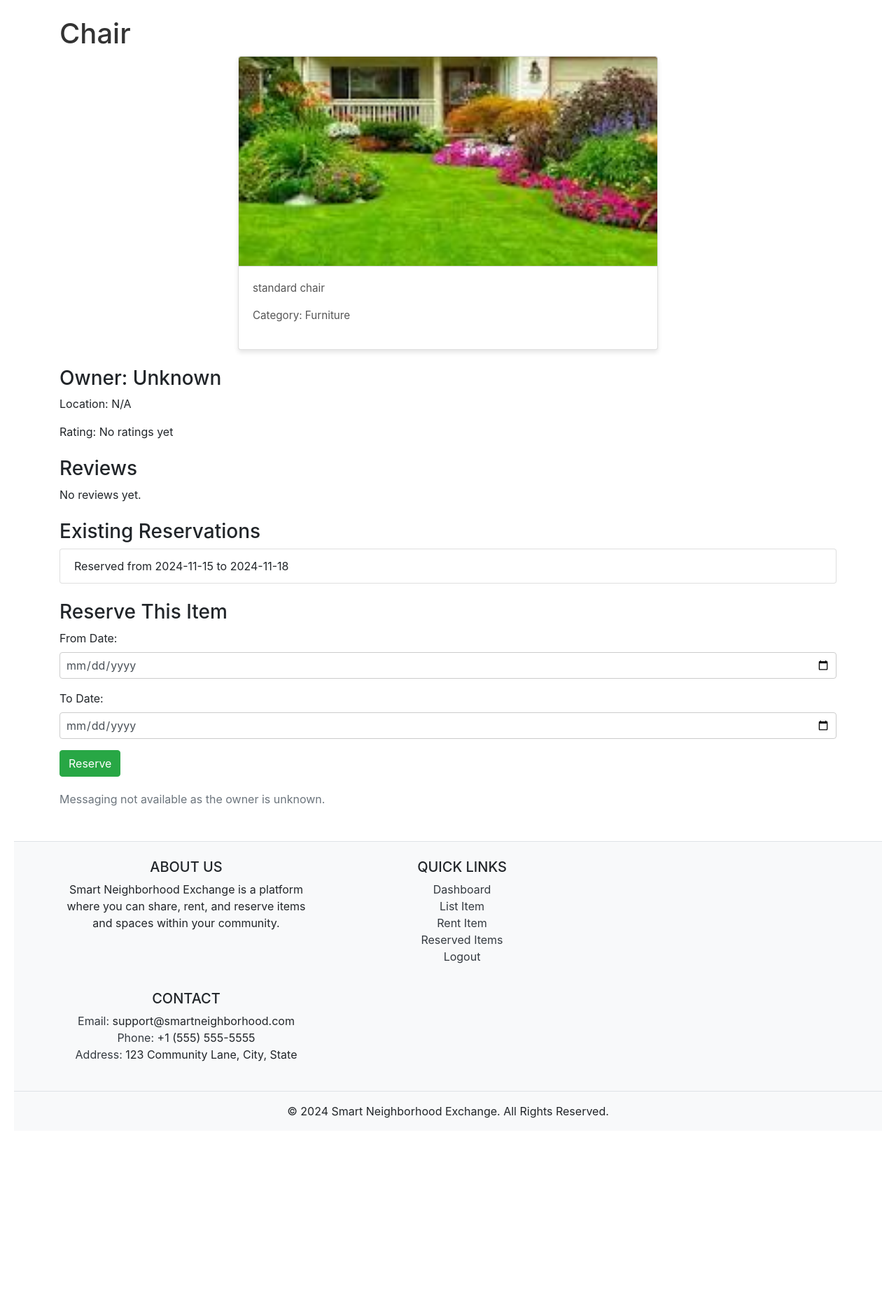
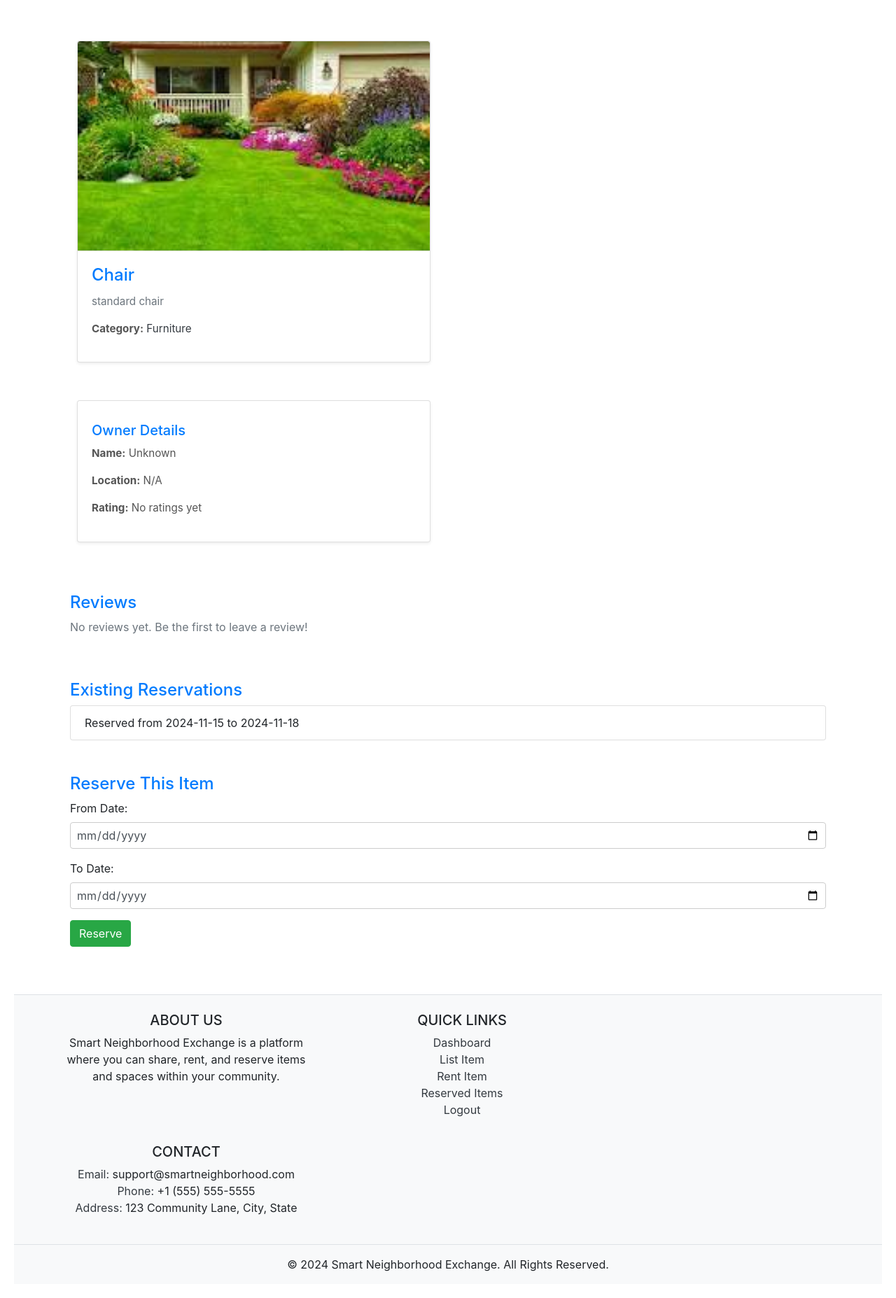
Before and after one commit to ynallamo/Team21, a Flask app: page /item/1 in a window 1280 px wide. Shown: the part 76-1931 px from the top of the page at 70% size. Before the commit the page ends 1674 px from the top, so only its background shows below. Run offline with Flask 3, Linux system fonts and the light colour scheme; data comes from the database, SQL or seed files in the repository; data that the repository does not hold is empty; some libraries are stand-ins or nearby versions.

Commit message:
2rd push aaditya

```diff
--- a/app.py
+++ b/app.py
@@ -238,9 +238,9 @@ def item_details(item_id):
     if not owner:
         owner = {"name": "Unknown", "location": "Unknown", "user_id": None}
 
-    # Fetch reviews
-    reviews = conn.execute("SELECT * FROM Reviews WHERE user_id = ?", (owner['user_id'],)).fetchall()
-    average_rating = conn.execute("SELECT AVG(rating) FROM Reviews WHERE user_id = ?", (owner['user_id'],)).fetchone()[0]
+    # Fetch reviews associated with the owner
+    reviews = conn.execute("SELECT * FROM Reviews WHERE owner_id = ?", (owner['user_id'],)).fetchall()
+    average_rating = conn.execute("SELECT AVG(rating) FROM Reviews WHERE owner_id = ?", (owner['user_id'],)).fetchone()[0]
 
     # Fetch reservations for this item
     reservations = conn.execute("SELECT * FROM Reservations WHERE item_id = ?", (item_id,)).fetchall()
@@ -258,6 +258,7 @@ def item_details(item_id):
         reservations=reservations,
         user_reserved=user_reserved
     )
+
 
 
 # Route to send a message to the owner
@@ -502,6 +503,40 @@ def chat(user_id):
 
     return render_template('messages.html', conversations=conversations, recipient=recipient, messages=messages)
 
+#   Reviews
+@app.route('/submit_review/<int:owner_id>', methods=['POST'])
+def submit_review(owner_id):
+    if 'user_id' not in session:
+        flash("Please log in to submit a review.", "error")
+        return redirect(url_for('login'))
+
+    # Get the form data
+    rating = request.form.get('rating')
+    review_comment = request.form.get('review_comment')
+    user_id = session['user_id']
+    timestamp = datetime.datetime.now().strftime('%Y-%m-%d %H:%M:%S')
+
+    if not rating or not review_comment:
+        flash("Please provide both a rating and a review comment.", "error")
+        return redirect(request.referrer)
+
+    conn = get_db_connection()
+    try:
+        # Save the review in the Reviews table
+        conn.execute('''
+            INSERT INTO Reviews (user_id, owner_id, rating, comment, timestamp)
+            VALUES (?, ?, ?, ?, ?)
+        ''', (user_id, owner_id, rating, review_comment, timestamp))
+        conn.commit()
+        flash("Your review has been submitted successfully!", "success")
+    except Exception as e:
+        flash(f"An error occurred while submitting your review: {str(e)}", "error")
+    finally:
+        conn.close()
+
+    return redirect(request.referrer)  # Redirect back to the item details page
+
+
 
 if __name__ == '__main__':
     app.run(debug=True)
--- a/templates/item_details.html
+++ b/templates/item_details.html
@@ -3,69 +3,106 @@
 {% block title %}{{ item.title }} Details{% endblock %}
 
 {% block content %}
-<h1>{{ item.title }}</h1>
-
+<div class="container mt-5">
+    <div class="row">
         <!-- Item Details Section -->
-<div class="card" style="max-width: 600px; margin: auto;">
+        <div class="col-md-6">
+            <div class="card shadow-sm mb-4">
                 <img src="{{ url_for('static', filename=item['images']) }}" class="card-img-top" alt="Item image" style="width: 100%; height: auto; max-height: 300px; object-fit: cover;">
                 <div class="card-body">
-        <p>{{ item.description }}</p>
+                    <h4 class="card-title text-primary">{{ item.title }}</h4>
+                    <p class="card-text text-muted">{{ item.description }}</p>
                     {% if item_type == 'resource' %}
-            <p>Category: {{ item['category'] }}</p>
+                        <p><strong>Category:</strong> <span class="text-dark">{{ item['category'] }}</span></p>
                     {% elif item_type == 'community' %}
-            <p>Location: {{ item['location'] }}</p>
+                        <p><strong>Location:</strong> <span class="text-dark">{{ item['location'] }}</span></p>
+                    {% endif %}
+                </div>
+            </div>
+        </div>
+
+        <!-- Owner and Review Section -->
+        <div class="col-md-6">
+            <div class="card shadow-sm mb-4">
+                <div class="card-body">
+                    <h5 class="text-primary">Owner Details</h5>
+                    <p><strong>Name:</strong> {{ owner['name'] if owner['user_id'] else "Unknown" }}</p>
+                    <p><strong>Location:</strong> {{ owner['location'] if owner['user_id'] else "N/A" }}</p>
+                    <p><strong>Rating:</strong> {{ average_rating if average_rating else 'No ratings yet' }}</p>
+
+                    {% if owner['user_id'] %}
+                    <div class="mt-4">
+                        <h6 class="text-primary">Leave a Review for {{ owner['name'] }}</h6>
+                        <form method="POST" action="{{ url_for('submit_review', owner_id=owner['user_id']) }}">
+                            <div class="form-group">
+                                <label for="rating">Rating (1-5):</label>
+                                <select class="form-control" id="rating" name="rating" required>
+                                    <option value="">-- Select --</option>
+                                    <option value="1">1 - Poor</option>
+                                    <option value="2">2 - Fair</option>
+                                    <option value="3">3 - Good</option>
+                                    <option value="4">4 - Very Good</option>
+                                    <option value="5">5 - Excellent</option>
+                                </select>
+                            </div>
+                            <div class="form-group">
+                                <label for="review_comment">Your Review:</label>
+                                <textarea class="form-control" id="review_comment" name="review_comment" rows="3" placeholder="Write your review here..." required></textarea>
+                            </div>
+                            <button type="submit" class="btn btn-primary">Submit Review</button>
+                        </form>
+                    </div>
+                    {% endif %}
+                </div>
+            </div>
+        </div>
+    </div>
+
+    <!-- Reviews Section -->
+    <div class="row mt-5">
+        <div class="col-md-12">
+            <h4 class="text-primary">Reviews</h4>
+            {% if reviews %}
+                <ul class="list-group">
+                    {% for review in reviews %}
+                        <li class="list-group-item">
+                            <strong class="text-dark">Rating:</strong> {{ review['rating'] }} / 5
+                            <p class="text-muted">{{ review['comment'] }}</p>
+                            <small class="text-secondary">Posted on {{ review['timestamp'] }}</small>
+                        </li>
+                    {% endfor %}
+                </ul>
+            {% else %}
+                <p class="text-muted">No reviews yet. Be the first to leave a review!</p>
             {% endif %}
         </div>
     </div>
 
-<!-- Owner Details Section -->
-<div class="mt-4">
-    <h3>Owner: {{ owner['name'] if owner['user_id'] else "Unknown" }}</h3>
-    <p>Location: {{ owner['location'] if owner['user_id'] else "N/A" }}</p>
-    <p>Rating: {{ average_rating if average_rating else 'No ratings yet' }}</p>
-</div>
-
-<!-- Reviews Section -->
-<div class="mt-4">
-    <h3>Reviews</h3>
-    {% if reviews and owner['user_id'] %}
-        <ul class="list-group">
-            {% for review in reviews %}
-                <li class="list-group-item">
-                    <strong>Rating:</strong> {{ review['rating'] }} / 5
-                    <p>{{ review['comment'] }}</p>
-                    <small>Posted on {{ review['timestamp'] }}</small>
-                </li>
-            {% endfor %}
-        </ul>
-    {% else %}
-        <p>No reviews yet.</p>
-    {% endif %}
-</div>
-
     <!-- Existing Reservations Section -->
-<div class="mt-4">
-    <h3>Existing Reservations</h3>
+    <div class="row mt-5">
+        <div class="col-md-12">
+            <h4 class="text-primary">Existing Reservations</h4>
             {% if reservations %}
                 <ul class="list-group">
                     {% for reservation in reservations %}
                         <li class="list-group-item">
                             Reserved from {{ reservation.start_date }} to {{ reservation.end_date }}
                             {% if reservation.user_id == session['user_id'] %}
-                        (You reserved this)
+                                <span class="badge badge-primary">You reserved this</span>
                             {% endif %}
                         </li>
                     {% endfor %}
                 </ul>
             {% else %}
-        <p>No reservations yet.</p>
+                <p class="text-muted">No reservations yet.</p>
             {% endif %}
+        </div>
     </div>
 
     <!-- Reservation Form -->
-<div class="mt-4">
-    <h3>Reserve This Item</h3>
-
+    <div class="row mt-5">
+        <div class="col-md-12">
+            <h4 class="text-primary">Reserve This Item</h4>
             {% if user_reserved %}
                 <p class="text-danger">You have already reserved this item. Please cancel your reservation or choose a different date range.</p>
             {% else %}
@@ -82,19 +119,35 @@
                 </form>
             {% endif %}
         </div>
+    </div>
+</div>
 
-<!-- Messaging Section -->
-{% if owner['user_id'] %}
-<div class="mt-4">
-    <h3>Message the Owner</h3>
-    <form method="POST" action="{{ url_for('send_message', receiver_id=owner['user_id']) }}">
-        <div class="form-group">
-            <textarea class="form-control" name="message_content" rows="3" placeholder="Write your message..." required></textarea>
+<!-- Flash Messages for Notifications -->
+<div class="toast-container position-fixed bottom-0 end-0 p-3" id="toast-container">
+    {% with messages = get_flashed_messages(with_categories=true) %}
+    {% if messages %}
+        {% for category, message in messages %}
+            <div class="toast align-items-center text-bg-{{ category }} border-0 mb-2" role="alert" aria-live="assertive" aria-atomic="true">
+                <div class="d-flex">
+                    <div class="toast-body">
+                        {{ message }}
                     </div>
-        <button type="submit" class="btn btn-primary">Send Message</button>
-    </form>
+                    <button type="button" class="btn-close btn-close-white me-2 m-auto" data-bs-dismiss="toast" aria-label="Close"></button>
                 </div>
-{% else %}
-<p class="text-muted">Messaging not available as the owner is unknown.</p>
+            </div>
+        {% endfor %}
     {% endif %}
+    {% endwith %}
+</div>
+
+<script>
+    // Initialize Bootstrap Toasts for Flash Messages
+    document.addEventListener('DOMContentLoaded', function () {
+        const toastElements = document.querySelectorAll('.toast');
+        toastElements.forEach(toastElement => {
+            const toast = new bootstrap.Toast(toastElement);
+            toast.show();
+        });
+    });
+</script>
 {% endblock %}
```
Also changed, not shown: smart_neighborhood_exchange.db. Lines whose indentation alone changed are shown as unchanged.
